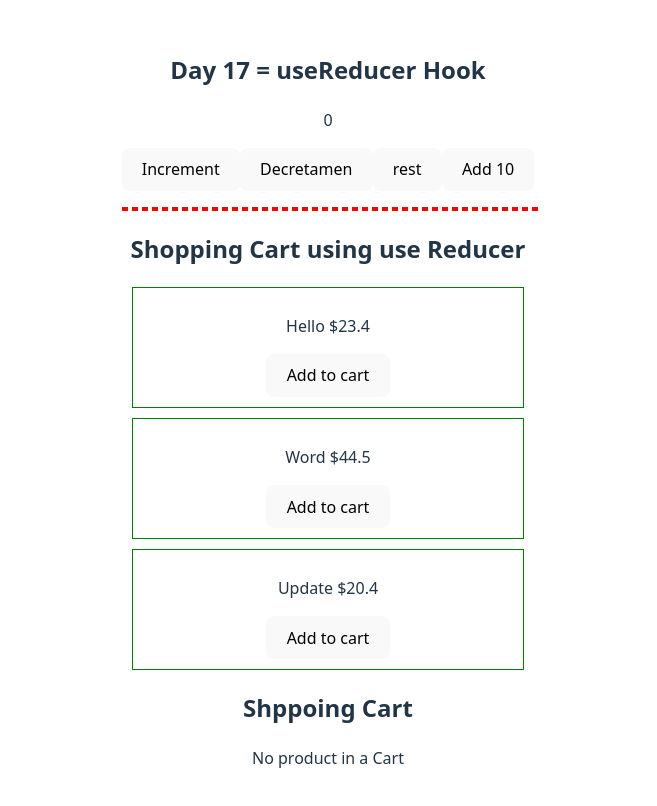
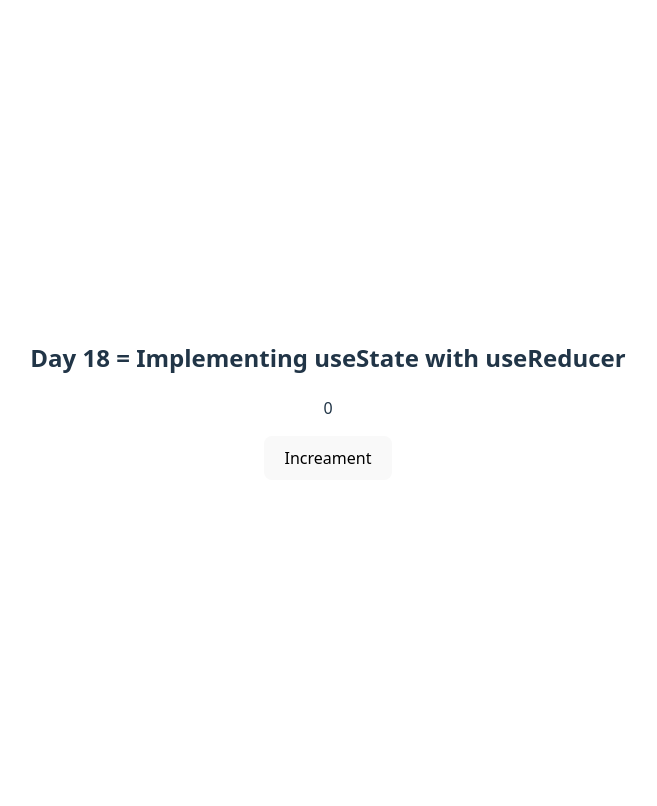
Before and after one commit to hunny345686/Learn-React-js, a React (Vite) app in the folder React-Basic/react-vite-day4/: page / in a window 1280 px wide. Shown: the top 806 px of the page, without its empty margins (312-969 px from the left). Built offline with nearby package versions, Linux system fonts and the light colour scheme.

Commit message:
Learning - useReducer Campare with useState - and using useReducer create custom userState

```diff
--- a/React-Basic/react-vite-day4/src/day17.jsx
+++ b/React-Basic/react-vite-day4/src/day17.jsx
@@ -21,6 +21,7 @@ const reducer = (state, action) => {
 
 const Day17 = () => {
   const [state, dispatch] = useReducer(reducer, 0);
+
   return (
     <div>
       <h2>Day 17 = useReducer Hook</h2>
--- /dev/null
+++ b/React-Basic/react-vite-day4/src/day18.jsx
@@ -0,0 +1,41 @@
+import { useReducer } from "react";
+
+const Day18 = () => {
+  /**
+   * - Costom useState
+   */
+  const useCustomState = (initialval) => {
+    const reducer = (state, action) => {
+      console.log("state, action", state, action);
+
+      if (typeof action === "function") {
+        return action(state);
+      }
+      return action;
+    };
+    const [state, dispatch] = useReducer(reducer, initialval);
+
+    const setState = (newValue) => {
+      return dispatch(newValue);
+    };
+
+    return [state, setState];
+  };
+
+  const [count, setCount] = useCustomState(0);
+
+  const handleClick = () => {
+    setCount(count + 1);
+  };
+
+  return (
+    <div>
+      <h2>Day 18 = Implementing useState with useReducer</h2>
+
+      <p>{count}</p>
+      <button onClick={handleClick}>Increament</button>
+    </div>
+  );
+};
+
+export default Day18;
--- a/React-Basic/react-vite-day4/src/main.jsx
+++ b/React-Basic/react-vite-day4/src/main.jsx
@@ -15,6 +15,7 @@ import Day14 from "./day14.jsx";
 import Day15 from "./day15.jsx";
 import Day16 from "./day16.jsx";
 import Day17 from "./day17.jsx";
+import Day18 from "./day18.jsx";
 
 createRoot(document.getElementById("root")).render(
   <>
@@ -31,6 +32,7 @@ createRoot(document.getElementById("root")).render(
     {/* <Day14 /> */}
     {/* <Day15 /> */}
     {/* <Day16></Day16> */}
-    <Day17 />
+    {/* <Day17 /> */}
+    <Day18 />
   </>
 );
```
